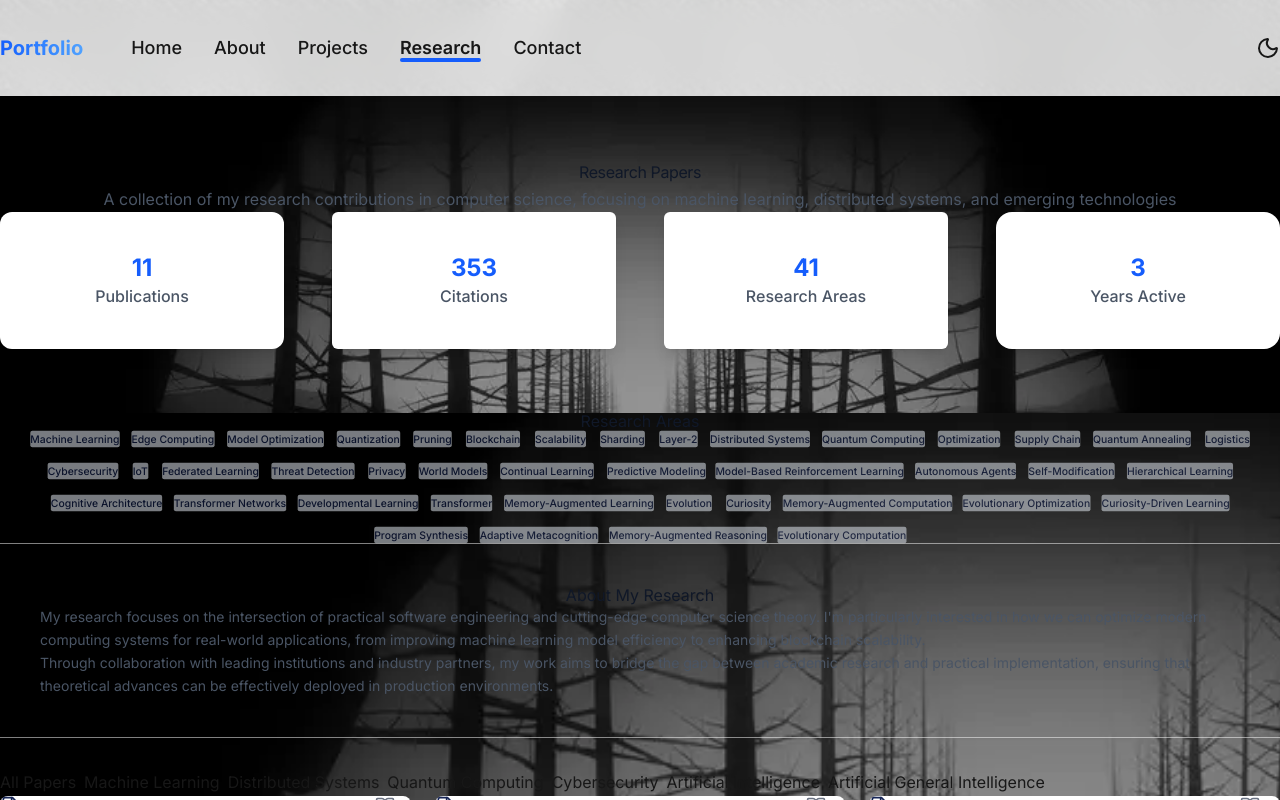
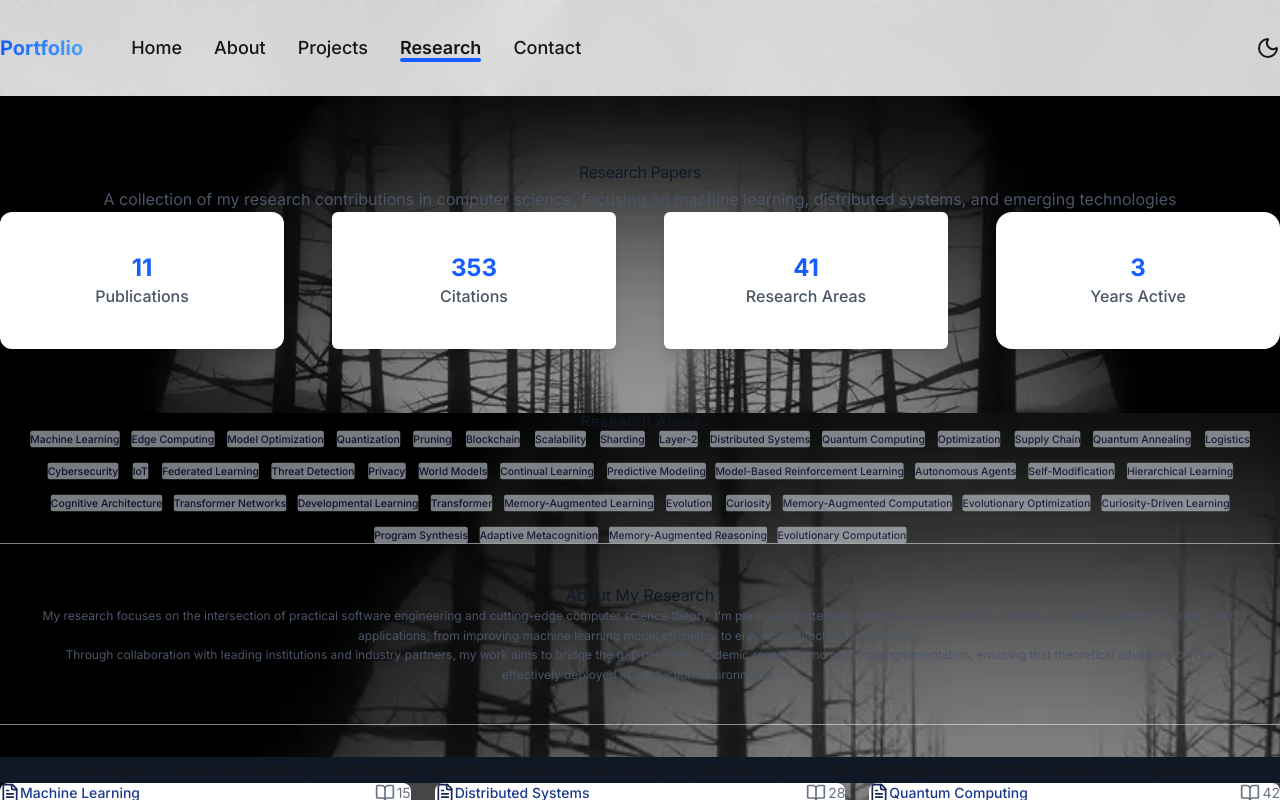
Before and after one commit to Chandan25sharma/portfolio-Chandan-Sharma, a Next.js app: page /research in a window 1280 px wide. Shown: the top 800 px of the page. Built offline with nearby package versions, Linux system fonts and the light colour scheme.

Commit message:
updated footeddr

```diff
--- a/src/app/research/page.tsx
+++ b/src/app/research/page.tsx
@@ -110,13 +110,13 @@ export default function Research() {
             About My Research
           </h2>
           <div className="space-y-6">
-            <p className="text-[14px] text-gray-600 dark:text-gray-400 leading-relaxed">
+            <p className="text-[12px] text-gray-600 dark:text-gray-400 leading-relaxed text-center">
               My research focuses on the intersection of practical software engineering and cutting-edge
               computer science theory. I&apos;m particularly interested in how we can optimize modern
               computing systems for real-world applications, from improving machine learning model
               efficiency to enhancing blockchain scalability.
             </p>
-            <p className="text-[14px] text-gray-600 dark:text-gray-400 leading-relaxed">
+            <p className="text-[12px] text-gray-600 dark:text-gray-400 leading-relaxed text-center">
               Through collaboration with leading institutions and industry partners, my work aims to
               bridge the gap between academic research and practical implementation, ensuring that
               theoretical advances can be effectively deployed in production environments.
--- a/src/components/PaperViewer.tsx
+++ b/src/components/PaperViewer.tsx
@@ -44,15 +44,15 @@ export default function PaperViewer({ papers }: PaperViewerProps) {
   return (
     <div className="space-y-8">
       {/* Category Filter */}
-      <div className="flex flex-wrap gap-2">
+      <div className="flex flex-wrap gap-5 justify-center mb-6 bg-gray-900">
         {categories.map((category) => (
           <button
             key={category}
             onClick={() => setSelectedCategory(category)}
-            className={`px-4 py-2 rounded-lg text-sm font-medium transition-colors ${
+            className={`gap-3 px-4 py-2 rounded-lg text-sm font-medium transition-colors bg-amber-200 ${
               selectedCategory === category
                 ? 'bg-blue-600 text-white'
-                : 'bg-gray-100 text-gray-700 hover:bg-gray-200 dark:bg-gray-950 dark:text-gray-300 dark:hover:bg-gray-950'
+                : 'bg-gray-100 text-gray-700 hover:bg-gray-200 dark:bg-gray-950 dark:text-gray-600 dark:hover:bg-gray-950'
             }`}
           >
             {category === 'all' ? 'All Papers' : category}
```
